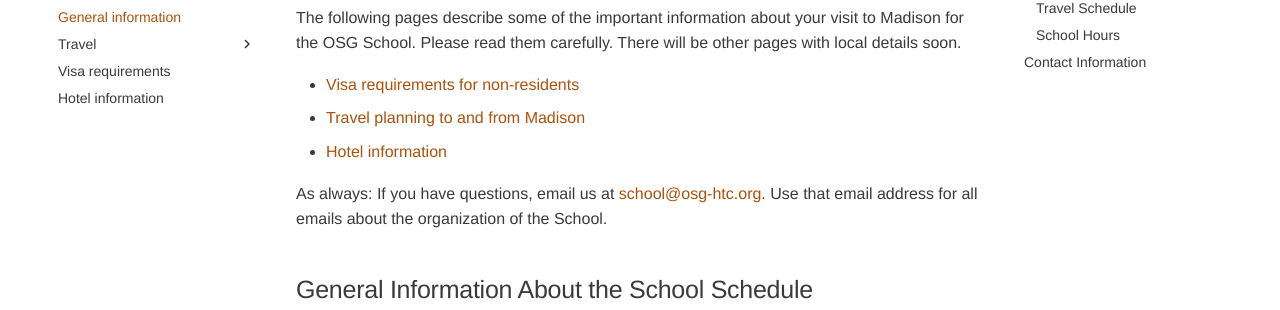
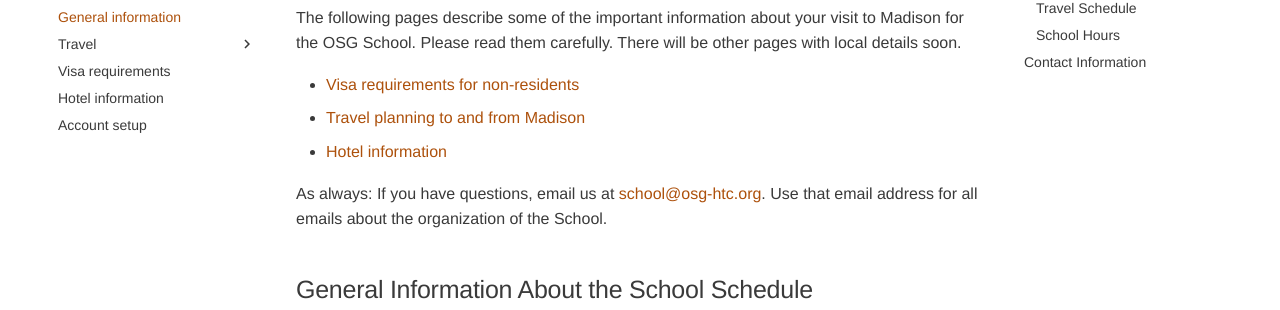
Before and after one commit to osg-htc/school-2024, an MkDocs documentation site: the page built from docs/logistics/index.md, in a window 1280 px wide. Shown: the part 175-485 px from the top of the page. Built offline with MkDocs 1.6.1 and Material for MkDocs 9.7.7, drawn with Linux system fonts in a browser that asks for light colours.

Commit message:
adding to navigation

```diff
--- a/mkdocs.yml
+++ b/mkdocs.yml
@@ -34,3 +34,4 @@ nav:
       - Travel planning:            logistics/travel-planning.md
     - Visa requirements:            logistics/visas.md
     - Hotel information:            logistics/hotel.md
+    - Account setup:                logistics/account-setup.md
```
